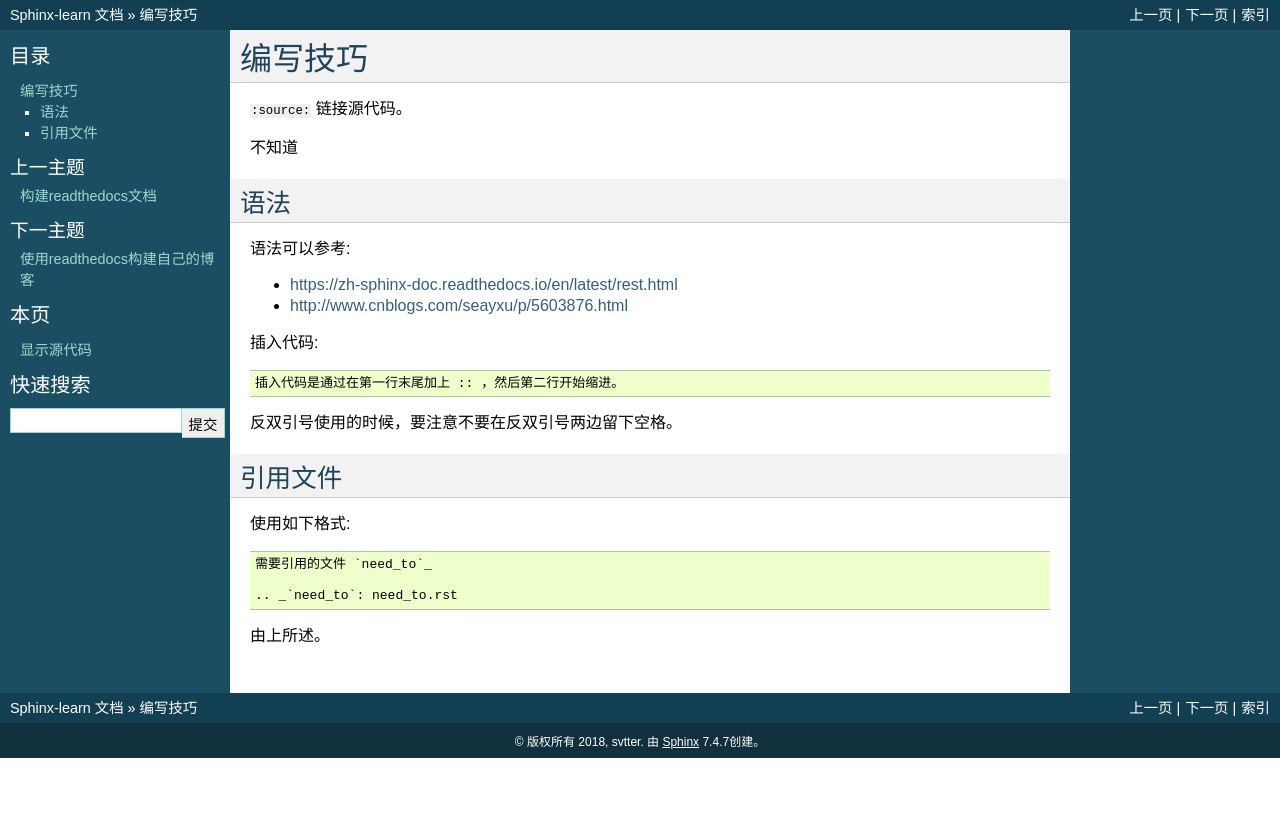
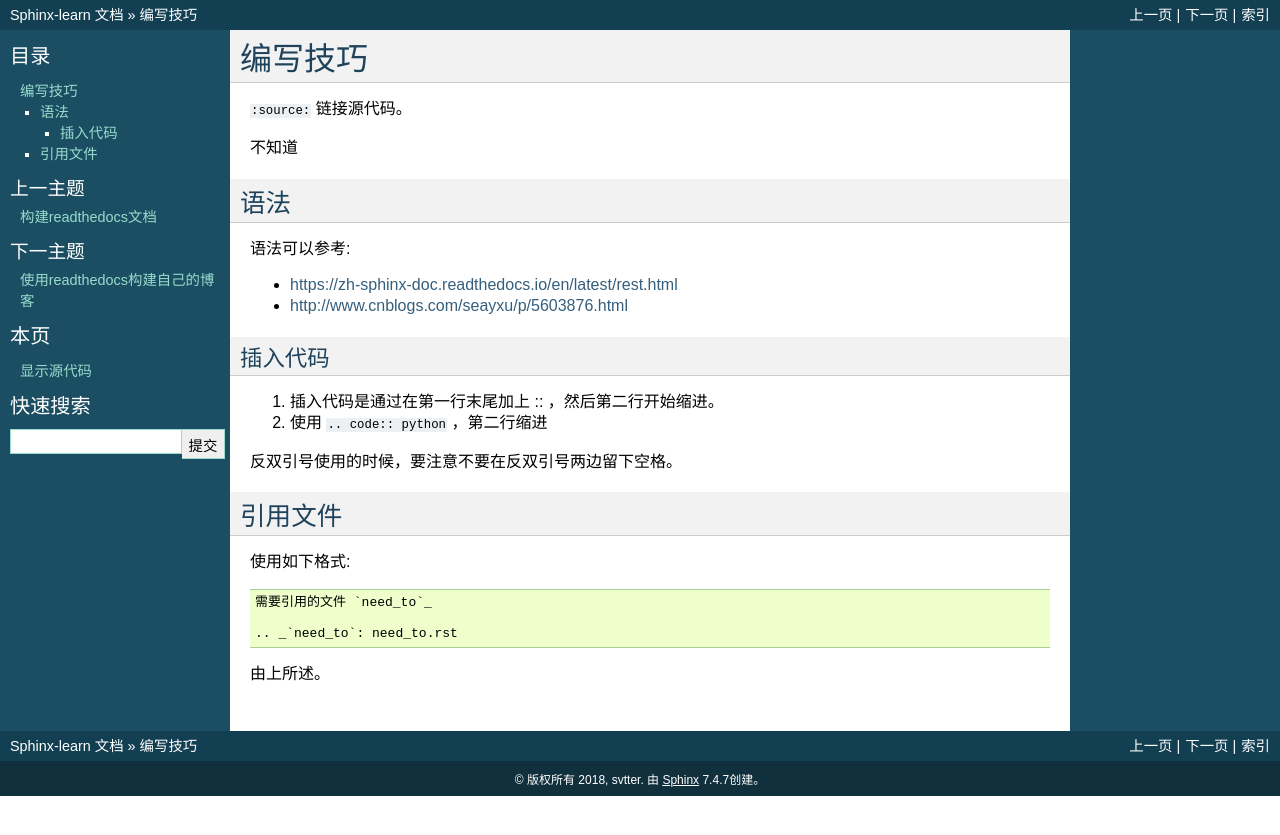
Before and after one commit to Svtter/Sphinx-learn, a Sphinx documentation site: the page built from source/edit_tips.rst, in a window 1280 px wide. Shown: the top 835 px of the page. Built offline with Sphinx 7.4.7, drawn with Linux system fonts in a browser that asks for light colours.

Commit message:
Update edit_tips.rst

```diff
--- a/source/edit_tips.rst
+++ b/source/edit_tips.rst
@@ -13,9 +13,11 @@
 + https://zh-sphinx-doc.readthedocs.io/en/latest/rest.html
 + http://www.cnblogs.com/seayxu/p/5603876.html
 
-插入代码::
+插入代码
+^^^^^^^
 
-  插入代码是通过在第一行末尾加上 :: ，然后第二行开始缩进。
+1. 插入代码是通过在第一行末尾加上 :: ，然后第二行开始缩进。
+2. 使用 ``.. code:: python`` ，第二行缩进
 
 
 反双引号使用的时候，要注意不要在反双引号两边留下空格。
```
